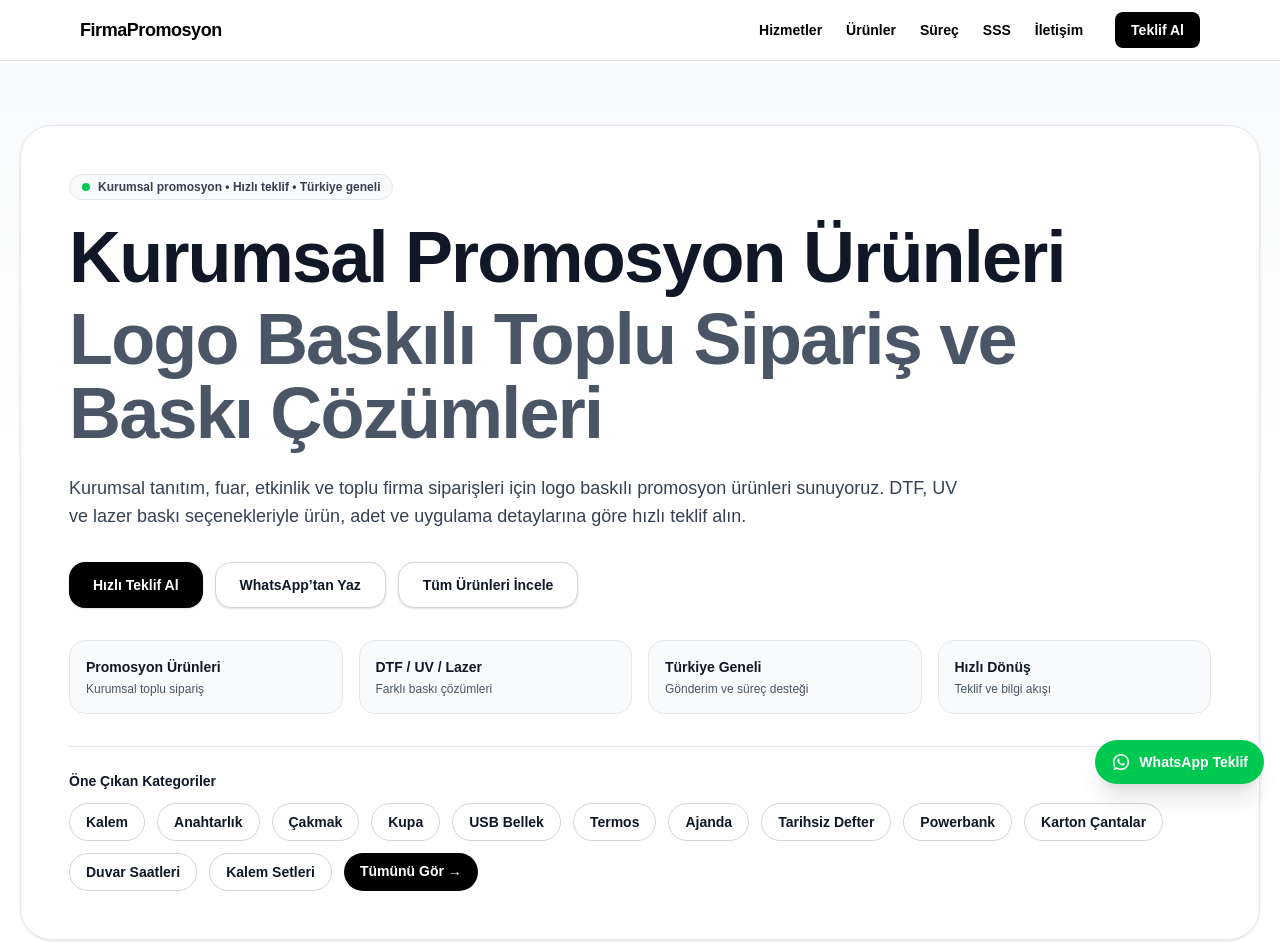
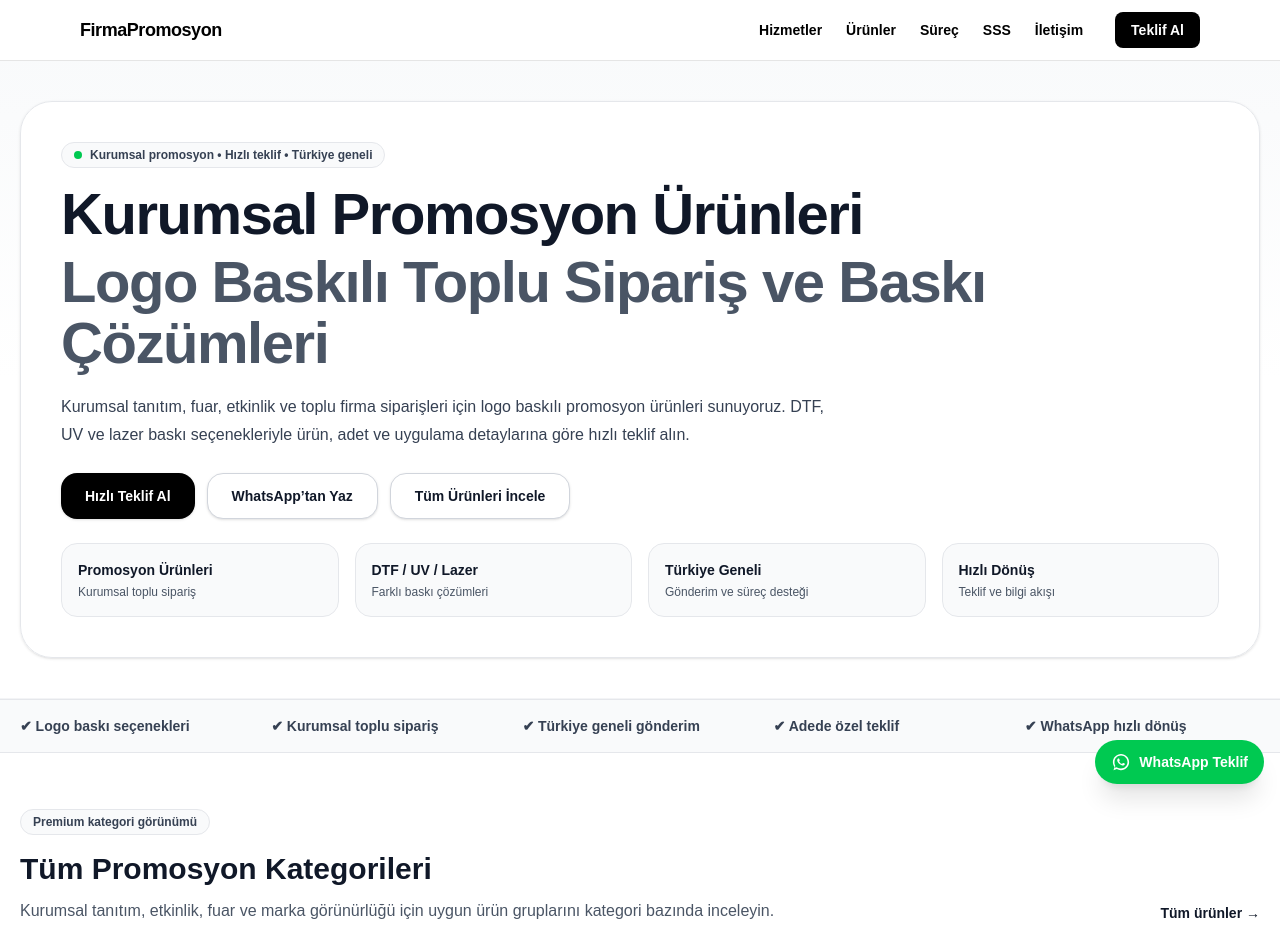
Before and after one commit to berkankocek1-dot/firmapromosyon, a Next.js app: page / in a window 1280 px wide. Shown: the top 952 px of the page. Built offline with nearby package versions, Linux system fonts and the light colour scheme.

Commit message:
Move featured categories section near footer

```diff
--- a/app/page.tsx
+++ b/app/page.tsx
@@ -353,29 +353,29 @@ export default function Home() {
       {/* HERO */}
       <section className="relative overflow-hidden border-b border-gray-100 bg-gradient-to-b from-gray-50 via-white to-white">
         <div className="absolute inset-0 -z-10 bg-[radial-gradient(circle_at_top,rgba(0,0,0,0.06),transparent_45%)]" />
-        <div className="absolute left-1/2 top-0 -z-10 h-[420px] w-[900px] -translate-x-1/2 rounded-full bg-black/5 blur-3xl" />
+        <div className="absolute left-1/2 top-0 -z-10 h-[320px] w-[800px] -translate-x-1/2 rounded-full bg-black/5 blur-3xl" />
 
-        <div className="mx-auto max-w-7xl px-5 py-10 md:py-16">
-          <div className="rounded-[32px] border border-gray-200 bg-white/90 p-6 shadow-sm backdrop-blur md:p-8 lg:p-10 xl:p-12">
+        <div className="mx-auto max-w-7xl px-5 py-8 md:py-10">
+          <div className="rounded-[32px] border border-gray-200 bg-white/90 p-5 shadow-sm backdrop-blur md:p-7 lg:p-8 xl:p-10">
             <div className="inline-flex items-center gap-2 rounded-full border border-gray-200 bg-gray-50 px-3 py-1 text-xs font-semibold text-gray-700">
               <span className="inline-block h-2 w-2 rounded-full bg-green-500" />
               Kurumsal promosyon • Hızlı teklif • Türkiye geneli
             </div>
 
-            <h1 className="mt-5 max-w-5xl text-[clamp(34px,6vw,72px)] font-extrabold leading-[1.03] tracking-tight text-gray-900">
+            <h1 className="mt-4 max-w-5xl text-[clamp(30px,5vw,58px)] font-extrabold leading-[1.04] tracking-tight text-gray-900">
               Kurumsal Promosyon Ürünleri
               <span className="mt-2 block text-gray-600">
                 Logo Baskılı Toplu Sipariş ve Baskı Çözümleri
               </span>
             </h1>
 
-            <p className="mt-6 max-w-4xl text-base leading-7 text-gray-700 md:text-lg">
+            <p className="mt-5 max-w-3xl text-sm leading-7 text-gray-700 md:text-base">
               Kurumsal tanıtım, fuar, etkinlik ve toplu firma siparişleri için
               logo baskılı promosyon ürünleri sunuyoruz. DTF, UV ve lazer baskı
               seçenekleriyle ürün, adet ve uygulama detaylarına göre hızlı teklif alın.
             </p>
 
-            <div className="mt-8 flex flex-col gap-3 sm:flex-row sm:flex-wrap">
+            <div className="mt-6 flex flex-col gap-3 sm:flex-row sm:flex-wrap">
               <Link
                 href="/kurumsal-teklif-al"
                 className="inline-flex items-center justify-center rounded-2xl bg-black px-6 py-3 text-sm font-semibold text-white shadow-sm transition hover:bg-gray-900"
@@ -400,36 +400,11 @@ export default function Home() {
               </Link>
             </div>
 
-            <div className="mt-8 grid gap-4 sm:grid-cols-2 xl:grid-cols-4">
+            <div className="mt-6 grid gap-4 sm:grid-cols-2 xl:grid-cols-4">
               <HeroStat title="Promosyon Ürünleri" text="Kurumsal toplu sipariş" />
               <HeroStat title="DTF / UV / Lazer" text="Farklı baskı çözümleri" />
               <HeroStat title="Türkiye Geneli" text="Gönderim ve süreç desteği" />
               <HeroStat title="Hızlı Dönüş" text="Teklif ve bilgi akışı" />
-            </div>
-
-            <div className="mt-8 border-t border-gray-200 pt-6">
-              <div className="mb-3 text-sm font-extrabold text-gray-900">
-                Öne Çıkan Kategoriler
-              </div>
-
-              <div className="flex flex-wrap gap-3">
-                {heroCategoryChips.map((category: any) => (
-                  <Link
-                    key={category.slug}
-                    href={`/kategori/${category.slug}`}
-                    className="rounded-full border border-gray-300 bg-white px-4 py-2 text-sm font-semibold text-gray-900 transition hover:border-black hover:bg-gray-50"
-                  >
-                    {category.name}
-                  </Link>
-                ))}
-
-                <Link
-                  href="/urunler"
-                  className="rounded-full bg-black px-4 py-2 text-sm font-semibold text-white transition hover:bg-gray-900"
-                >
-                  Tümünü Gör →
-                </Link>
-              </div>
             </div>
           </div>
         </div>
@@ -751,6 +726,41 @@ export default function Home() {
         </div>
       </section>
 
+      {/* ÖNE ÇIKAN KATEGORİLER - ALTA TAŞINDI */}
+      <section className="mx-auto max-w-7xl px-5 py-12">
+        <div className="rounded-[28px] border border-gray-200 bg-white p-5 shadow-sm md:p-6">
+          <div className="flex flex-col gap-3 sm:flex-row sm:items-end sm:justify-between">
+            <div>
+              <h2 className="text-xl font-extrabold text-gray-900 md:text-2xl">
+                Öne Çıkan Kategoriler
+              </h2>
+              <p className="mt-2 text-sm text-gray-600">
+                En çok talep gören promosyon kategorilerine hızlıca geçin.
+              </p>
+            </div>
+
+            <Link
+              href="/urunler"
+              className="text-sm font-semibold text-gray-900 hover:underline"
+            >
+              Tüm kategoriler →
+            </Link>
+          </div>
+
+          <div className="mt-5 flex flex-wrap gap-3">
+            {heroCategoryChips.map((category: any) => (
+              <Link
+                key={category.slug}
+                href={`/kategori/${category.slug}`}
+                className="rounded-full border border-gray-300 bg-white px-4 py-2 text-sm font-semibold text-gray-900 transition hover:border-black hover:bg-gray-50"
+              >
+                {category.name}
+              </Link>
+            ))}
+          </div>
+        </div>
+      </section>
+
       {/* FAQ */}
       <section id="sss" className="mx-auto max-w-7xl px-5 py-12">
         <h2 className="text-2xl font-extrabold text-gray-900 md:text-3xl">
```
